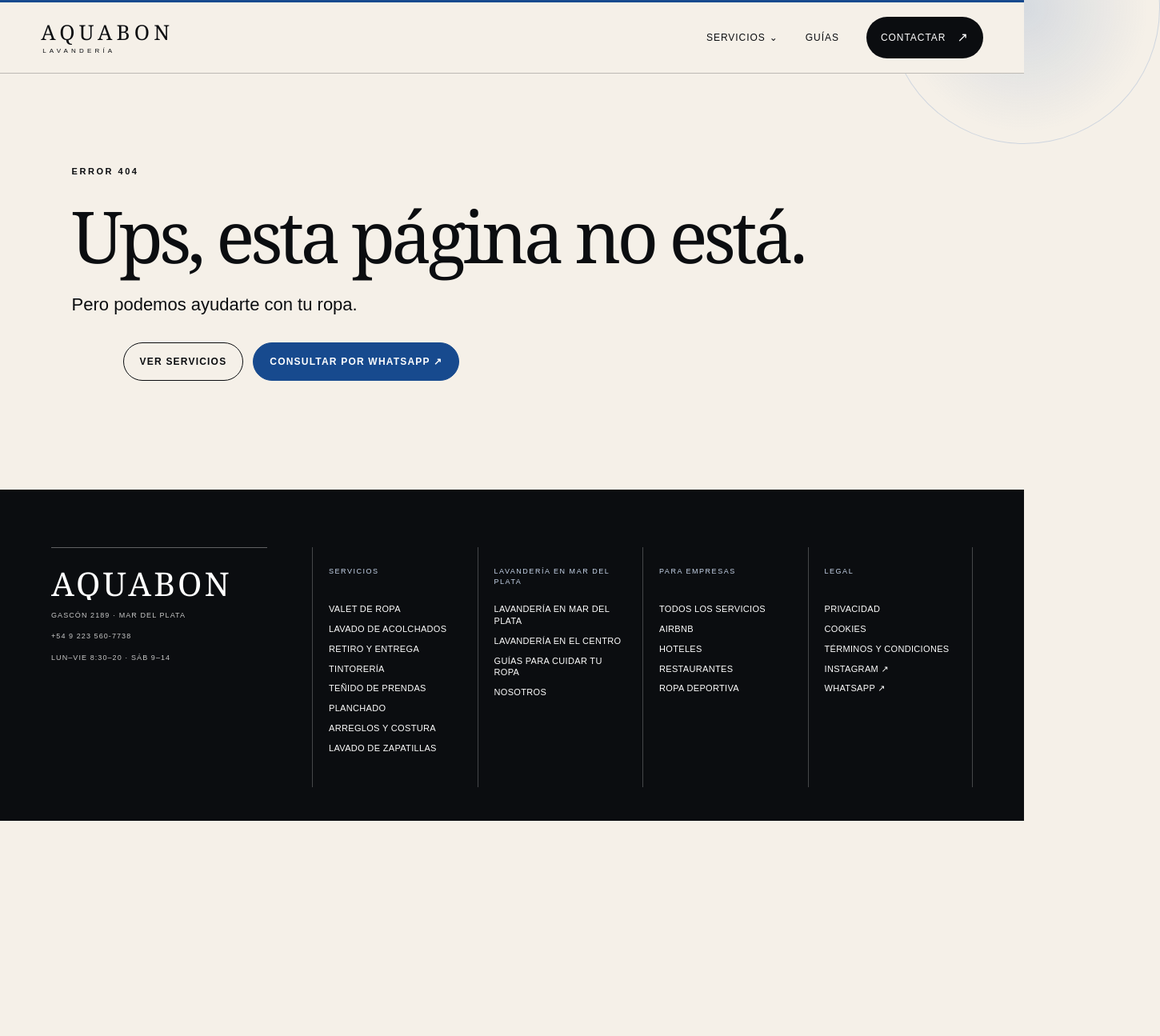
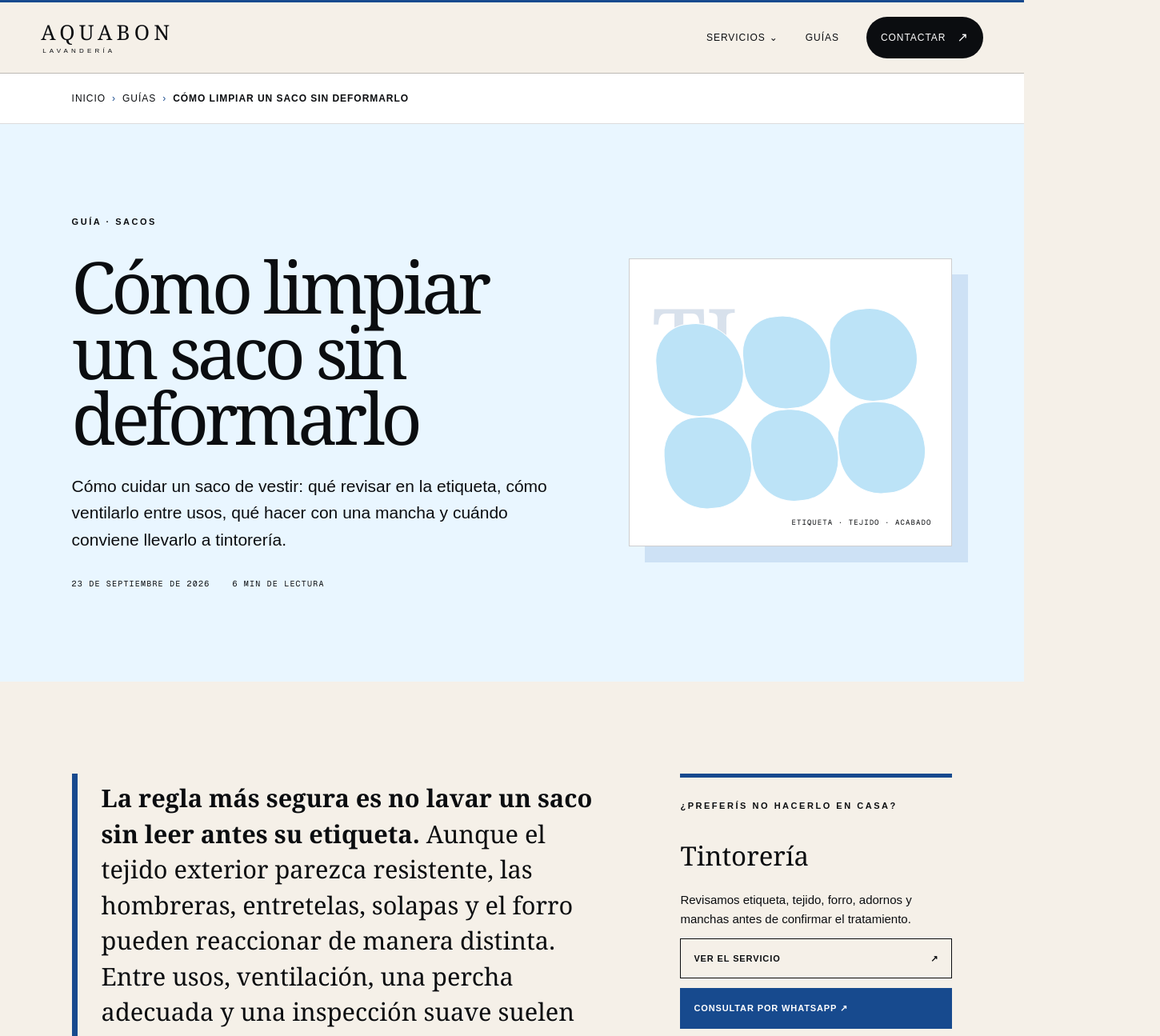
Before and after one commit to joacobonfiglio/aquabonlavanderia, a Next.js app: page /blog/como-limpiar-un-saco in a window 1280 px wide. Before the commit this address had no page. Shown: the top 1295 px of the page at 80% size, 1450 px wide, since content can reach past the window. Before the commit the page ends 1026 px from the top, so only its background shows below. Built offline with nearby package versions, Linux system fonts and the light colour scheme.

Commit message:
feat: publish structured jacket care guide

```diff
--- /dev/null
+++ b/app/blog/como-limpiar-un-saco/page.tsx
@@ -0,0 +1,53 @@
+import type { Metadata } from "next";
+import Image from "next/image";
+import Link from "next/link";
+import ArticleLayout from "../ArticleLayout";
+
+const title="Cómo limpiar un saco sin deformarlo";
+const description="Cómo cuidar un saco de vestir: qué revisar en la etiqueta, cómo ventilarlo entre usos, qué hacer con una mancha y cuándo conviene llevarlo a tintorería.";
+const path="/blog/como-limpiar-un-saco";
+const faqs=[
+  {question:"¿Se puede lavar un saco en el lavarropas?",answer:"Solo si la etiqueta de la prenda completa lo permite expresamente. Muchos sacos tienen entretelas, hombreras, forro y acabados que pueden deformarse con agua, movimiento o centrifugado."},
+  {question:"¿Hay que limpiar el saco después de cada uso?",answer:"No existe una frecuencia universal. Ventilalo y revisá olor, manchas, cuello y puños; limpiarlo sin necesidad también produce desgaste. Una mancha o la indicación de la etiqueta pueden justificar una consulta antes."},
+  {question:"¿Cómo saco una mancha del saco?",answer:"No la frotes ni apliques calor o productos caseros. Retirá únicamente el exceso superficial sin extenderla, anotá qué la produjo y consultá con la etiqueta a mano."},
+  {question:"¿Conviene llevar también el pantalón del traje?",answer:"Avisá que forman un conjunto y llevá ambas piezas para que el profesional evalúe si conviene tratarlas juntas. Así puede considerar diferencias de color, uso y acabado antes de confirmar el trabajo."},
+  {question:"¿Cómo guardar un saco correctamente?",answer:"Cuando esté seco y ventilado, colgalo en una percha ancha que sostenga los hombros. Vaciá los bolsillos y dejá espacio alrededor para no aplastar solapas ni estructura."}
+];
+
+export const metadata:Metadata={title:"Cómo limpiar un saco sin deformarlo | Aquabon",description:"Guía para cuidar un saco de vestir: etiqueta, hombreras, forro, manchas, guardado y cuándo consultar una tintorería en Mar del Plata.",alternates:{canonical:path},openGraph:{title,description,type:"article",locale:"es_AR",url:path,publishedTime:"2026-09-23",images:[{url:"/blog/revisar-mancha-saco-estructurado.webp",width:1400,height:788,alt:"Revisión de una mancha y el forro de un saco estructurado"}]}};
+
+export default function Page(){const faqSchema={"@context":"https://schema.org","@type":"FAQPage",mainEntity:faqs.map(f=>({"@type":"Question",name:f.question,acceptedAnswer:{"@type":"Answer",text:f.answer}}))};return <ArticleLayout title={title} description={description} slug="como-limpiar-un-saco" date="2026-09-23" readingTime="6 MIN DE LECTURA" cluster="Sacos" image="/blog/revisar-mancha-saco-estructurado.webp" service="tintoreria">
+  <p className="article-lead"><strong>La regla más segura es no lavar un saco sin leer antes su etiqueta.</strong> Aunque el tejido exterior parezca resistente, las hombreras, entretelas, solapas y el forro pueden reaccionar de manera distinta. Entre usos, ventilación, una percha adecuada y una inspección suave suelen ser preferibles a limpiar toda la prenda por rutina.</p>
+  <nav className="article-toc" aria-label="Índice de la guía"><strong>En esta guía</strong><ol><li><a href="#antes">Qué revisar antes</a></li><li><a href="#entre-usos">Cuidado entre usos</a></li><li><a href="#mancha">Qué hacer con una mancha</a></li><li><a href="#arrugas">Arrugas y guardado</a></li><li><a href="#profesional">Cuándo consultar</a></li></ol></nav>
+
+  <h2 id="antes">Antes de limpiar: etiqueta, estructura y conjunto</h2>
+  <p>La tina de la etiqueta informa si admite lavado doméstico; el círculo se refiere al cuidado profesional. Una tina tachada indica que no debe lavarse en casa. Revisá también el símbolo de planchado: la temperatura se elige por la etiqueta, no solo por el nombre del tejido.</p>
+  <div className="frequency-grid">
+    <article><strong>Exterior</strong><p>Identificá composición, brillo, desgaste y manchas. Lana, mezclas o fibras sintéticas no determinan por sí solas el proceso.</p></article>
+    <article><strong>Interior</strong><p>Observá forro, entretelas, hombreras y costuras. Son componentes que pueden encoger, despegarse o perder forma.</p></article>
+    <article><strong>Detalles</strong><p>Botones, bordados, apliques y partes pegadas también deben tolerar el tratamiento indicado para la prenda completa.</p></article>
+    <article><strong>Traje completo</strong><p>Si el saco combina con un pantalón o falda, informalo. El profesional puede valorar si conviene tratar el conjunto.</p></article>
+  </div>
+  <p>Si todavía dudás entre procesos, consultá la guía sobre la <Link href="/blog/diferencia-entre-lavanderia-y-tintoreria">diferencia entre lavandería y tintorería</Link>.</p>
+
+  <h2 id="entre-usos">Cómo mantenerlo entre usos sin limpiarlo de más</h2>
+  <ol className="article-steps"><li><strong>Vaciá los bolsillos.</strong><span>El peso de llaves, billeteras o papeles puede marcar la tela y deformar bolsillos mientras el saco está guardado.</span></li><li><strong>Ventilalo.</strong><span>Después de usarlo, dejalo en una percha ancha en un espacio aireado antes de volver al placard. Evitá sol fuerte y fuentes directas de calor.</span></li><li><strong>Retirá polvo superficial.</strong><span>Si la tela lo tolera, pasá un cepillo para prendas con suavidad y en una sola dirección. Probá primero en una zona discreta.</span></li><li><strong>Revisá puntos de roce.</strong><span>Cuello, puños, axilas y bordes de bolsillos muestran antes la suciedad. Detectarla temprano evita frotar toda la prenda.</span></li></ol>
+  <figure className="article-image"><Image src="/blog/revisar-mancha-saco-estructurado.webp" alt="Persona revisando una pequeña mancha en la solapa y el forro de un saco gris colgado en una percha ancha" width={1400} height={788} sizes="(max-width: 900px) 100vw, 760px"/><figcaption>Una inspección localizada permite describir la mancha sin someter solapas, forro y hombros a un tratamiento innecesario.</figcaption></figure>
+
+  <h2 id="mancha">Si aparece una mancha, no la frotes</h2>
+  <p>Retirá con cuidado solo un residuo sólido que esté apoyado, sin raspar ni extenderlo. No uses agua caliente, alcohol, lavandina, quitamanchas o solventes domésticos: pueden afectar el color, dejar aureola o alterar las piezas internas.</p>
+  <p>Anotá qué causó la mancha, cuándo ocurrió y si ya aplicaste algún producto. Esa información ayuda a evaluar el tratamiento. Ningún servicio puede garantizar que todas las manchas salgan: importan su origen, antigüedad, tejido y tratamientos anteriores.</p>
+  <div className="article-callout"><strong>No confundas limpieza localizada con lavar el saco</strong><p>Una marca pequeña no justifica sumergir toda la prenda. Y que la etiqueta permita cuidado profesional no significa que un solvente casero sea seguro.</p></div>
+
+  <h2 id="arrugas">Arrugas: cuidá solapas y acabados</h2>
+  <p>Primero dejá descansar el saco en una percha adecuada. Si la etiqueta admite planchado, respetá la temperatura y evitá presión directa sobre superficies sensibles; una temperatura excesiva puede producir brillo o cambios irreversibles. Para una terminación prolija de solapas y hombros, conviene el <Link href="/servicios/planchado">planchado profesional</Link>.</p>
+  <p>Guardalo únicamente cuando esté seco y ventilado. Usá una funda transpirable si necesitás protegerlo del polvo; no lo comprimas entre otras prendas ni lo encierres húmedo en plástico.</p>
+
+  <h2 id="profesional">Cuándo conviene llevar el saco a tintorería</h2>
+  <p>Consultá si la etiqueta indica cuidado profesional, prohíbe el lavado, el saco está estructurado, tiene una mancha difícil o forma parte de un traje que querés conservar parejo. También si falta la etiqueta o desconocés qué producto se aplicó antes.</p>
+  <p>En Aquabon recibimos sacos en Gascón 2189, en el centro de Mar del Plata. Revisamos etiqueta, forro, manchas y estado antes de confirmar el <Link href="/servicios/tintoreria">servicio de tintorería</Link>, el precio y el plazo. Cuando necesita tratamiento especializado, se coordina fuera del local. Podés mandar fotos por WhatsApp para una orientación inicial, pero la confirmación requiere ver la prenda.</p>
+
+  <h2>Preguntas frecuentes</h2>{faqs.map(f=><div key={f.question}><h3>{f.question}</h3><p>{f.answer}</p></div>)}
+  <section className="article-sources"><strong>Fuentes técnicas consultadas</strong><p><a href="https://www.ginetex.net/gb/labelling/care-symbols.asp" target="_blank" rel="noreferrer">GINETEX: símbolos de cuidado</a> y <a href="https://www.ftc.gov/business-guidance/resources/clothes-captioning-complying-care-labeling-rule" target="_blank" rel="noreferrer">FTC: etiqueta de la prenda completa</a>.</p></section>
+  <script type="application/ld+json" dangerouslySetInnerHTML={{__html:JSON.stringify(faqSchema)}}/>
+</ArticleLayout>}
--- a/app/blog/page.tsx
+++ b/app/blog/page.tsx
@@ -8,6 +8,7 @@ import SiteFooter from "../SiteFooter";
 export const metadata:Metadata={title:"Guías para cuidar tu ropa | Aquabon",description:"Consejos prácticos sobre lavado, manchas, tejidos, acolchados, zapatillas y cuidado de prendas.",alternates:{canonical:"/blog"},openGraph:{title:"Guías para cuidar tu ropa | Aquabon",description:"Consejos prácticos para lavar, secar y cuidar tus prendas.",url:"/blog",type:"website",locale:"es_AR"}};
 
 const guides=[
+  {title:"Cómo limpiar un saco sin deformarlo",description:"Etiqueta, hombreras, forro, manchas y guardado: qué podés hacer entre usos y cuándo conviene consultar.",href:"/blog/como-limpiar-un-saco",cluster:"SACOS",date:"23 SEP",image:"/blog/revisar-mancha-saco-estructurado.webp",alt:"Revisión de una pequeña mancha y el forro de un saco estructurado gris"},
   {title:"Cómo limpiar un tapado sin dañarlo",description:"Cómo revisar etiqueta, forro y estructura; cuidados entre usos, lavado permitido y señales para consultar antes de mojarlo.",href:"/blog/como-limpiar-un-tapado-sin-danarlo",cluster:"TAPADOS",date:"22 SEP",image:"/blog/revisar-tapado-etiqueta-forro.webp",alt:"Revisión del forro y etiqueta de un tapado azul con cepillo y percha a mano"},
   {title:"¿Qué prendas conviene llevar a la tintorería?",description:"Una guía para decidir qué hacer con sacos, tapados, vestidos y prendas con forro o adornos según su etiqueta y construcción.",href:"/blog/que-prendas-conviene-llevar-a-la-tintoreria",cluster:"TINTORERÍA",date:"21 SEP",image:"/blog/revisar-prendas-tintoreria.webp",alt:"Revisión de etiqueta y forro de un saco antes de enviarlo a tintorería"},
   {title:"¿Cuál es la diferencia entre lavandería y tintorería?",description:"Qué servicio elegir según la etiqueta, el tejido, la estructura de la prenda y el tipo de cuidado profesional.",href:"/blog/diferencia-entre-lavanderia-y-tintoreria",cluster:"CUIDADO DE ROPA",date:"20 SEP",image:"/blog/elegir-lavanderia-o-tintoreria.webp",alt:"Ropa cotidiana y prendas estructuradas clasificadas por separado"},
```
Also changed, not shown: app/sitemap.ts (+1 -1 lines), public/blog/revisar-mancha-saco-estructurado.webp (added), 1 other file (tests, documents, lock files or other folders).
